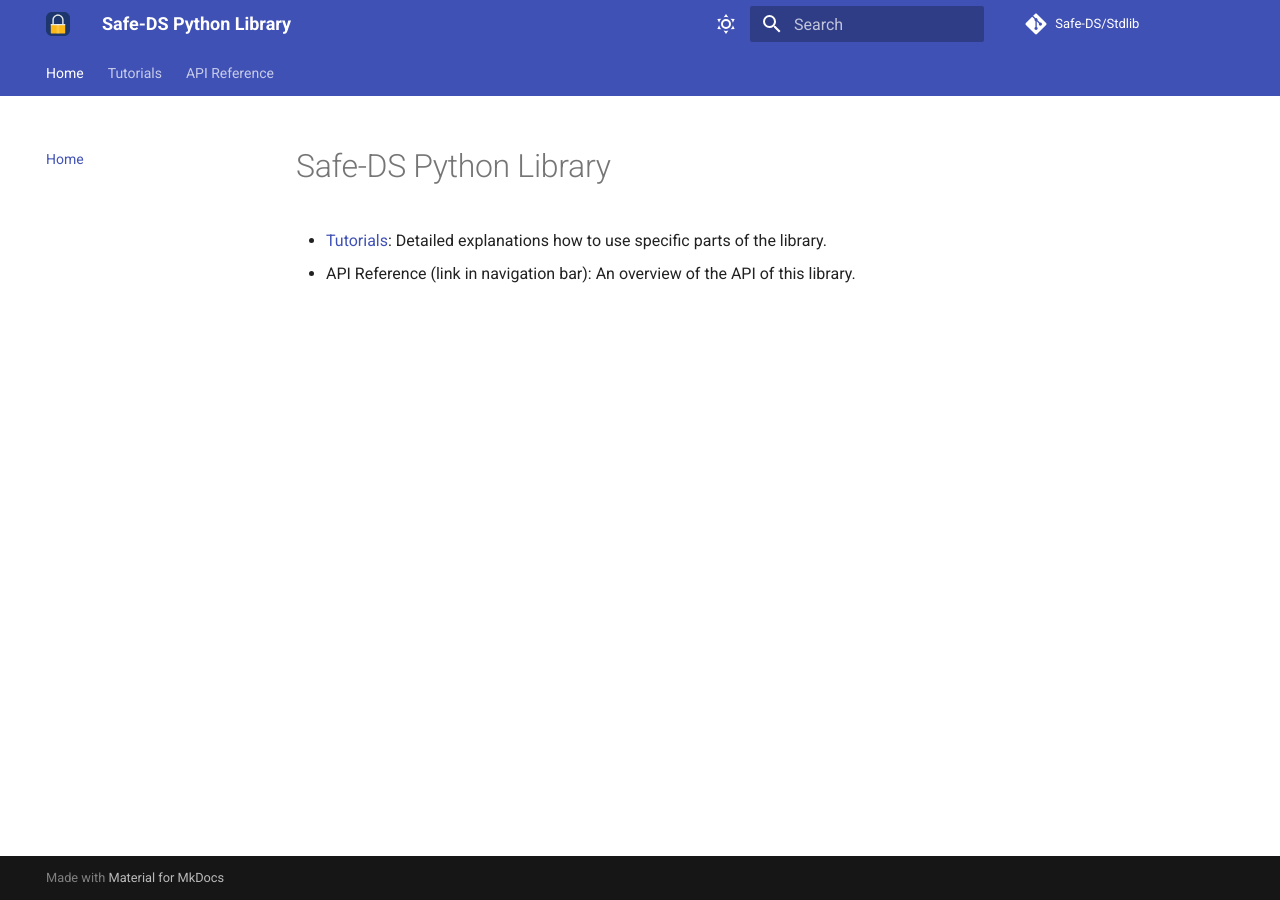
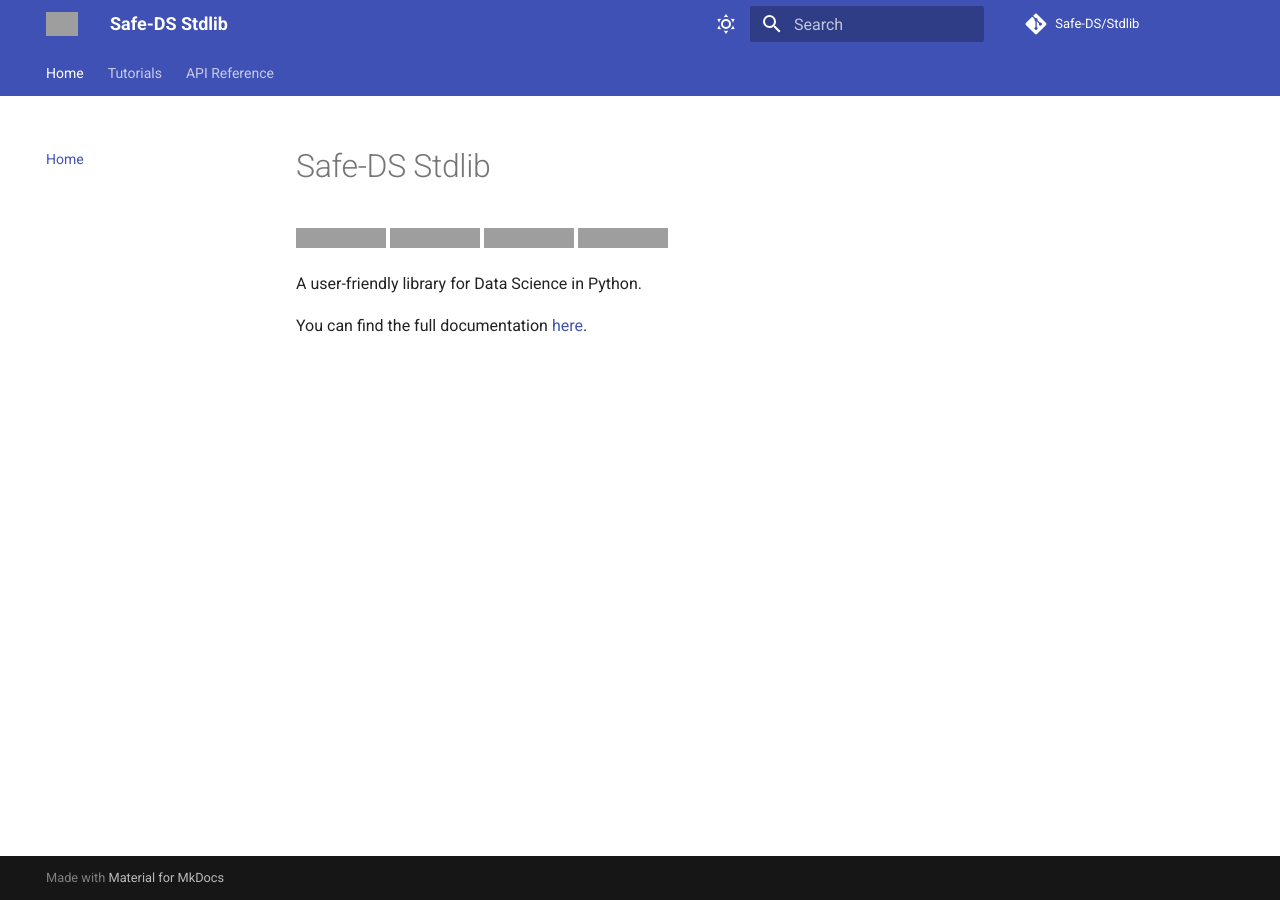
Before and after one commit to Safe-DS/Library, an MkDocs documentation site: the page built from docs/README.md, in a window 1280 px wide. Built offline with MkDocs 1.6.1 and Material for MkDocs 9.7.7, drawn with Linux system fonts in a browser that asks for light colours; comment, search, counter and statistics services are not loaded; grey boxes are pictures that could not be loaded.

Commit message:
docs: minor changes (#28)
### Summary of Changes

* Move root `README` into `docs` folder
* Use external logo
* Use indigo for dark mode, too

```diff
--- a/docs/README.md
+++ b/docs/README.md
@@ -1,6 +1,12 @@
-# Safe-DS Python Library
+# Safe-DS Stdlib
 
-* [Tutorials][tutorials]: Detailed explanations how to use specific parts of the library.
-* API Reference (link in navigation bar): An overview of the API of this library.
+[![PyPI](https://img.shields.io/pypi/v/safe-ds)](https://pypi.org/project/safe-ds/)
+[![Main](https://github.com/Safe-DS/Stdlib/actions/workflows/main.yml/badge.svg)](https://github.com/Safe-DS/Stdlib/actions/workflows/main.yml)
+[![codecov](https://codecov.io/gh/Safe-DS/Stdlib/branch/main/graph/badge.svg?token=HVRP1633B1)](https://codecov.io/gh/Safe-DS/Stdlib)
+[![Documentation Status](https://readthedocs.org/projects/safe-ds-stdlib/badge/?version=latest)](https://safe-ds-stdlib.readthedocs.io/en/latest/?badge=latest)
 
-[tutorials]: tutorials/README.md
+A user-friendly library for Data Science in Python.
+
+You can find the full documentation [here][docs].
+
+[docs]: https://safe-ds-stdlib.readthedocs.io/en/latest/
--- a/docs/reference/generate_reference_pages.py
+++ b/docs/reference/generate_reference_pages.py
@@ -6,6 +6,9 @@ from inspect import getmembers, isclass, isfunction
 from pathlib import Path
 
 import mkdocs_gen_files
+
+root = "src"
+package = "safeds"
 
 
 def list_class_and_function_names_in_module(module_name: str) -> list[str]:
@@ -20,7 +23,6 @@ def list_class_and_function_names_in_module(module_name: str) -> list[str]:
 
 
 nav = mkdocs_gen_files.Nav()
-root = "src"
 
 for path in sorted(Path(root).rglob("__init__.py")):
     module_path = path.relative_to(root).with_suffix("")
@@ -29,7 +31,7 @@ for path in sorted(Path(root).rglob("__init__.py")):
 
     # Skip demos, tests, etc.
     parts = tuple(module_path.parts)
-    if parts[0] != "safeds":
+    if parts[0] != package:
         continue
 
     # Remove the final "__init__" part
--- a/mkdocs.yml
+++ b/mkdocs.yml
@@ -1,4 +1,4 @@
-site_name: Safe-DS Python Library
+site_name: Safe-DS Stdlib
 repo_url: https://github.com/Safe-DS/Stdlib
 repo_name: Safe-DS/Stdlib
 
@@ -11,8 +11,8 @@ nav:
 
 theme:
   name: material
-  logo: assets/logo.svg
-  favicon: assets/logo.svg
+  logo: https://raw.githubusercontent.com/Safe-DS/.github/main/branding/logo_rounded.svg
+  favicon: https://raw.githubusercontent.com/Safe-DS/.github/main/branding/logo_rounded.svg
   palette:
     # Palette toggle for light mode
     - scheme: default
@@ -27,8 +27,8 @@ theme:
       toggle:
         icon: material/weather-night
         name: Switch to light mode
-      primary: orange
-      accent: orange
+      primary: indigo
+      accent: indigo
   features:
     - content.code.copy
     - navigation.tabs
```
Also changed, not shown: README.md (deleted, +0 -12 lines).
